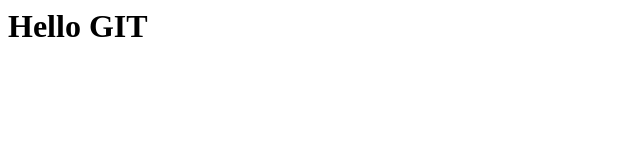
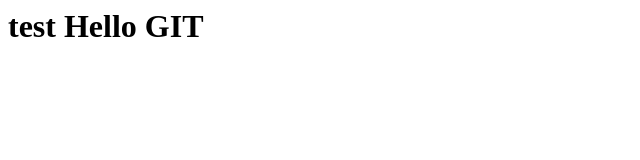
Before and after one commit to work-romaniuk/testing, a plain HTML site: page index.html in a window 1280 px wide. Shown: the whole page, without its empty margins (0-640 px from the left). Drawn offline with Linux system fonts and the light colour scheme.

Commit message:
extended title

```diff
--- a/index.html
+++ b/index.html
@@ -4,7 +4,7 @@
 			<title> Hello GIT </title>
 	</head>
 	<body>
-		<h1> Hello GIT </h1>
+		<h1> test Hello GIT </h1>
 	</body>
 
 	</html>
```
